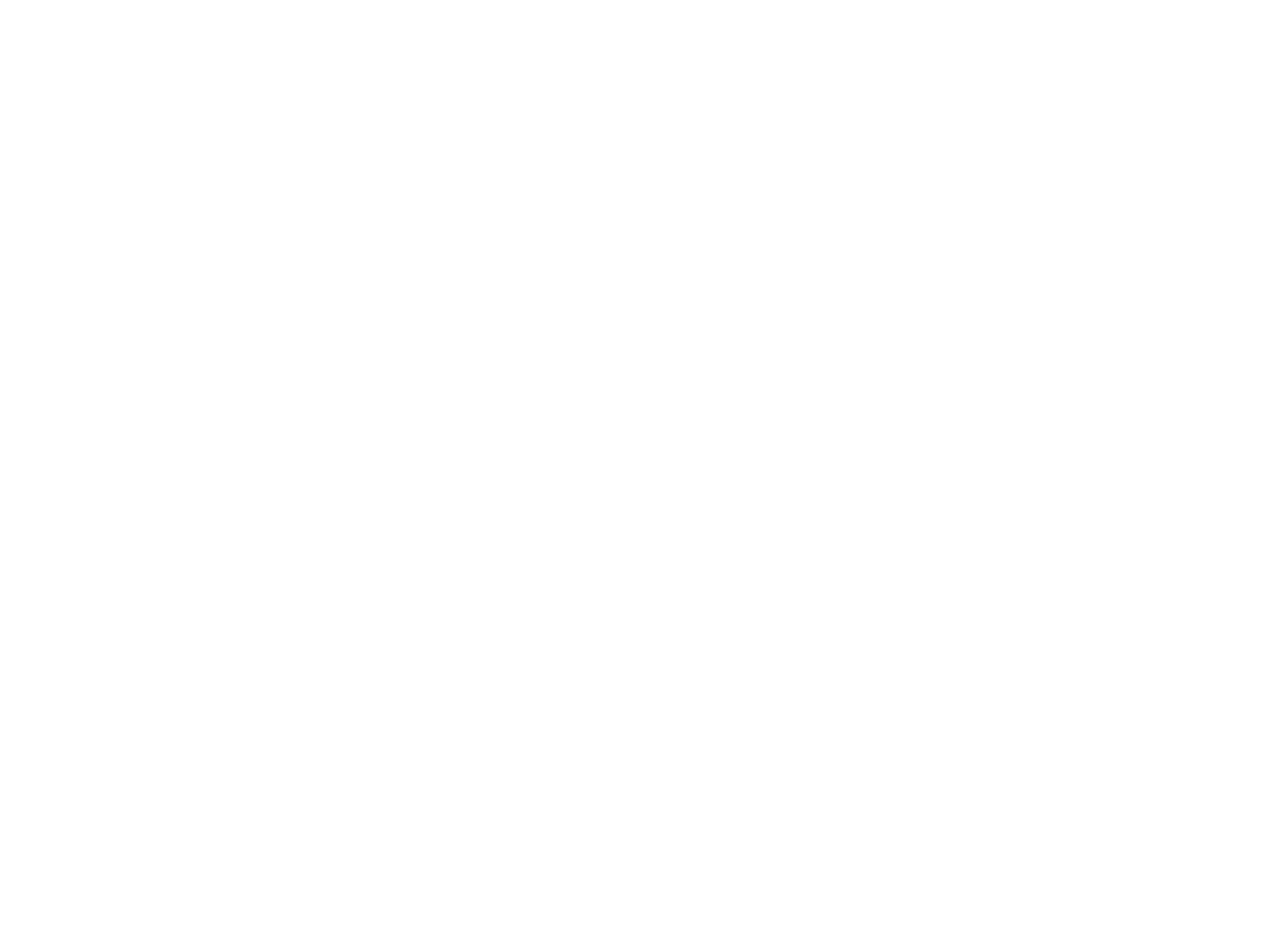
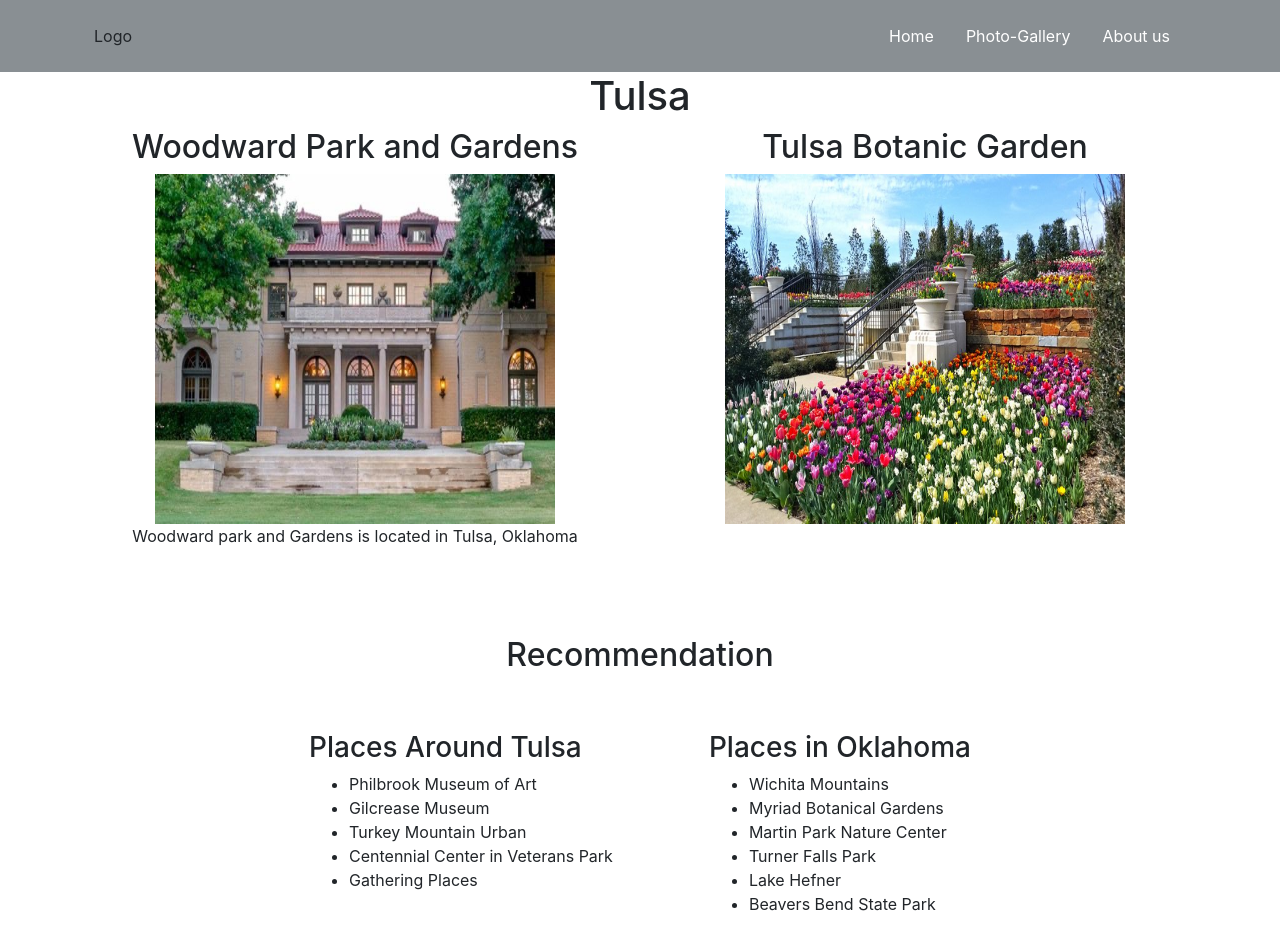
Before and after one commit to KVang2/T3_project-1, a plain HTML site: page Index.html in a window 1280 px wide. Before the commit the page ends 800 px from the top, so only its background shows below. Drawn offline with nearby package versions, Linux system fonts and the light colour scheme.

Commit message:
pushing what i have to the main page

```diff
--- a/Index.html
+++ b/Index.html
@@ -4,23 +4,96 @@
         <meta charset="UTF-8">
         <meta name="viewport" content="width=device-width, initial-scale=1.0">
         <title>Photo Gallery</title>
+
+        <!-- CSS import, Bootstrap, JS -->
+        <link href="https://fonts.googleapis.com/css?family=Source+Sans+Pro&display=swap" rel="stylesheet">
+        <link rel="stylesheet" href="https://stackpath.bootstrapcdn.com/bootstrap/4.4.1/css/bootstrap.min.css" integrity="sha384-Vkoo8x4CGsO3+Hhxv8T/Q5PaXtkKtu6ug5TOeNV6gBiFeWPGFN9MuhOf23Q9Ifjh" crossorigin="anonymous">
         <link rel="stylesheet" href="style.css">
-        <script src="script.js">
+        <script src="script.js"></script>
     </head>
     <body>
+        <header class="nav">
+            <div class="container d-flex justify-content-between align-items-center p-4">
+                <div class="logo mr-5">
+                    <a>Logo</a>
+                </div>
+
+                <!-- 2 element nav -->
+                <div class="d-flex">
+                    <a href="index.html" class="text-white mx-3">Home</a>
+                    <a href="gallery.html" class="text-white mx-3">Photo-Gallery</a>
+                    <a href="info.html" class="text-white mx-3">About us</a>
+                </div>
+            </div>
+        </header>
+
+        <!-- Tulsa -->
         <section>
-            <div>
-                <h1>Woodward Park and Gardens</h1>
-            </div>
-            <div>
-                <p>Woodward park and Gardens is located in Tulsa, Oklahoma, </p>
+            <div class="text-center">
+                <h1>Tulsa</h1>
             </div>
         </section>
+
+        <!-- Woodward Park -->
         <section>
+            <div class="container">
+                <div class="row justify-content-center">
+                    <div class="col-lg-6 mb-4 text-center">
+                        <div>
+                            <h2>Woodward Park and Gardens</h2>
+                        </div>
+                        <div>
+                            <img src="images/house.PNG" alt="picture" width="400" height="350">
+                            <p>Woodward park and Gardens is located in Tulsa, Oklahoma</p>
+                        </div>
+                    </div>
 
+                    <!-- Botanic Garden -->
+                    <div class="col-lg-6 mb-3 text-center">
+                        <div>
+                            <h2>Tulsa Botanic Garden</h2>
+                        </div>
+                        <div>
+                            <img src="images/Tulsa-Botanic-Garden.jpg" alt="garden" width="400" height="350">
+                            <p></p>
+                        </div>
+                    </div>
+                </div>
+            </div>
         </section>
+
+        <!-- Places to take pictures in Ok -->
+         <section class="recom">
+            <div class="container">
+                <div class="d-flex justify-content-center m-5">
+                    <h2>Recommendation</h2>
+                </div>
+                <div class="d-flex wrap justify-content-center">
+                    <div class="mx-5">
+                        <h3> Places Around Tulsa</h3>
+                        <ul>
+                            <li>Philbrook Museum of Art</li>
+                            <li>Gilcrease Museum</li>
+                            <li>Turkey Mountain Urban</li>
+                            <li>Centennial Center in Veterans Park</li>
+                            <li>Gathering Places</li>
+                        </ul>
+                    </div>
+                    <div class="mx-5">
+                        <h3>Places in Oklahoma</h3>
+                        <ul>
+                            <li>Wichita Mountains</li>
+                            <li>Myriad Botanical Gardens</li>
+                            <li>Martin Park Nature Center</li>
+                            <li>Turner Falls Park</li>
+                            <li>Lake Hefner</li>
+                            <li>Beavers Bend State Park</li>
+                        </ul>
+                    </div>
+                </div>
+            </div>
+         </section>
     </body>
     <footer>
-        Phogallery
     </footer>
 </html>
--- a/style.css
+++ b/style.css
@@ -0,0 +1,5 @@
+/* CSS page */
+
+.nav {
+    background-color: #898f93;
+}
```
Also changed, not shown: gallery.html (added, +13 -0 lines), images/IMG_1.PNG (added), images/Tulsa-Botanic-Garden.jpg (added), images/house.PNG (added).
